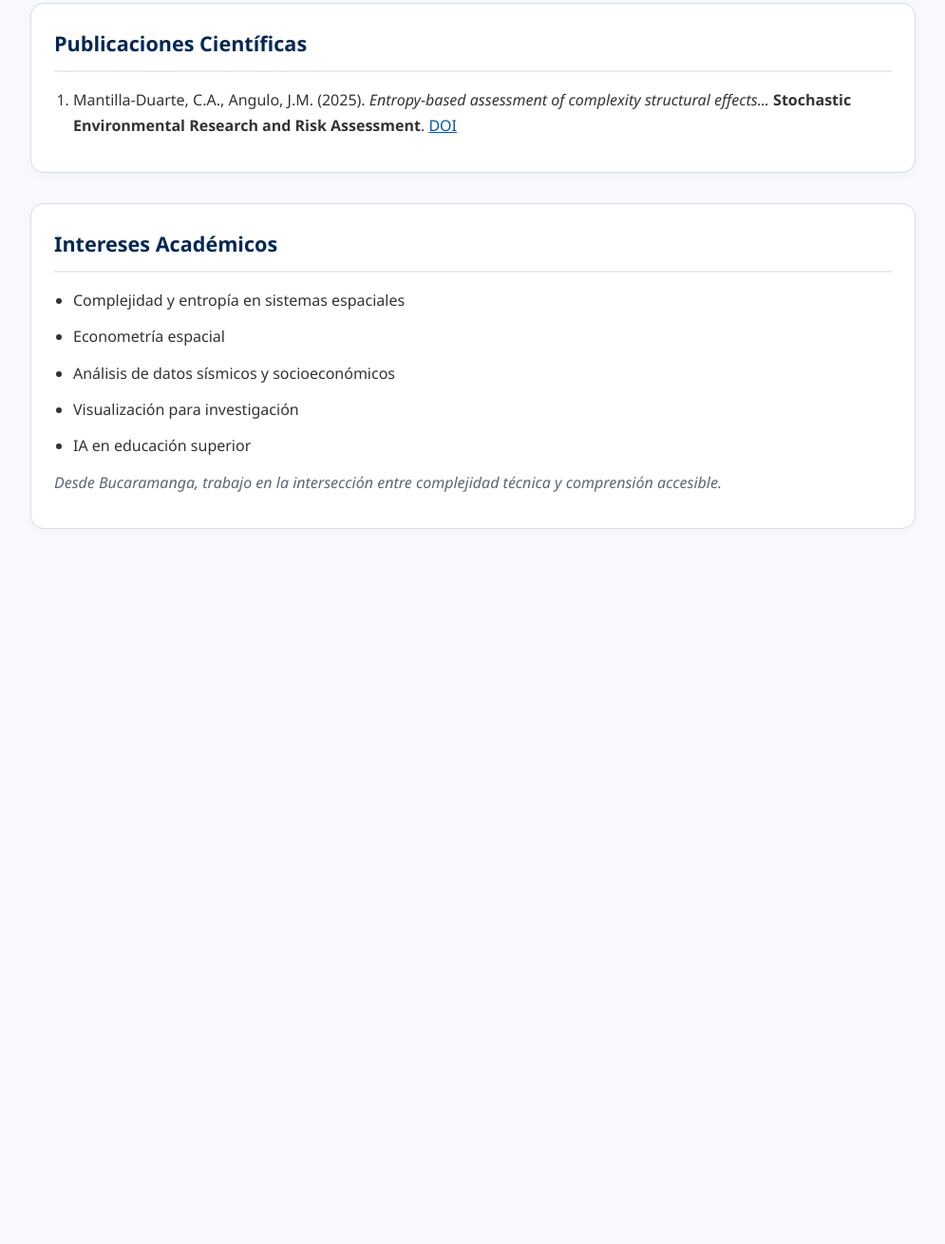
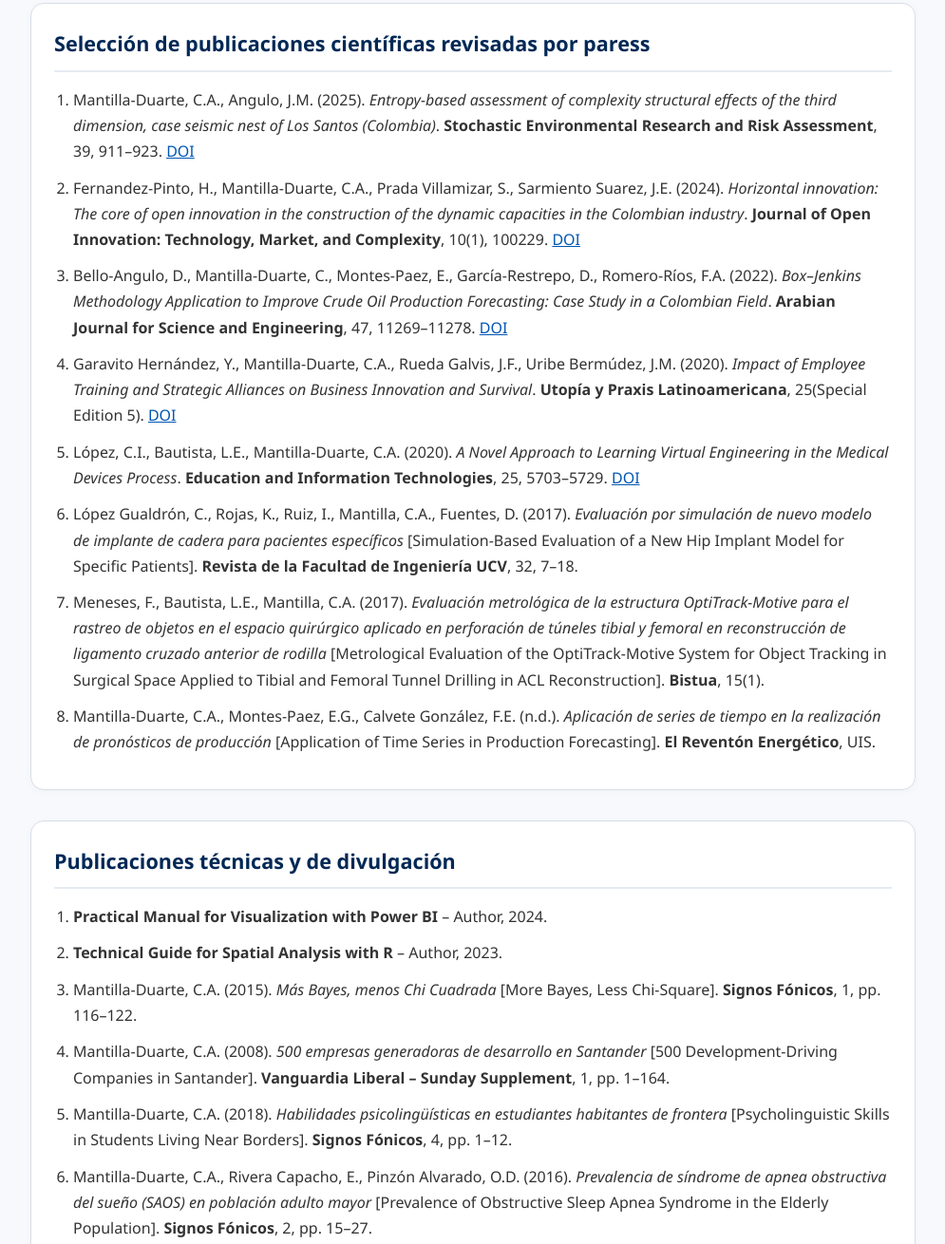
Before and after one commit to karlosmantilla/karlosmantilla.github.io, a plain HTML site: page spanish.html in a window 1280 px wide. Shown: the part 1898-3208 px from the top of the page at 95% size, without its empty margins (142-1137 px from the left). Before the commit the page ends 2535 px from the top, so only its background shows below. Drawn offline with Linux system fonts and the light colour scheme.

Commit message:
Revise scientific publications and add new entries
Updated the section title and added several new scientific publications and technical writings.

```diff
--- a/spanish.html
+++ b/spanish.html
@@ -235,14 +235,68 @@
     </section>
 
     <section>
-      <h2>Publicaciones Científicas</h2>
+      <h2>Selección de publicaciones científicas revisadas por paress</h2>
       <ol>
         <li>
           Mantilla-Duarte, C.A., Angulo, J.M. (2025).
-          <em>Entropy-based assessment of complexity structural effects...</em>
-          <strong>Stochastic Environmental Research and Risk Assessment</strong>.
-          <a href="https://doi.org/10.1007/s00477-024-02890-1" target="_blank">DOI</a>
+          <em>Entropy-based assessment of complexity structural effects of the third dimension, case seismic nest of Los Santos (Colombia)</em>.
+          <strong>Stochastic Environmental Research and Risk Assessment</strong>, 39, 911–923.
+          <a href="https://doi.org/10.1007/s00477-024-02890-1" target="_blank" rel="noopener noreferrer">DOI</a>
         </li>
+        <li>
+          Fernandez-Pinto, H., Mantilla-Duarte, C.A., Prada Villamizar, S., Sarmiento Suarez, J.E. (2024).
+          <em>Horizontal innovation: The core of open innovation in the construction of the dynamic capacities in the Colombian industry</em>.
+          <strong>Journal of Open Innovation: Technology, Market, and Complexity</strong>, 10(1), 100229.
+          <a href="https://doi.org/10.1016/j.joitmc.2024.100229" target="_blank" rel="noopener noreferrer">DOI</a>
+        </li>
+        <li>
+          Bello-Angulo, D., Mantilla-Duarte, C., Montes-Paez, E., García-Restrepo, D., Romero-Ríos, F.A. (2022).
+          <em>Box–Jenkins Methodology Application to Improve Crude Oil Production Forecasting: Case Study in a Colombian Field</em>.
+          <strong>Arabian Journal for Science and Engineering</strong>, 47, 11269–11278.
+          <a href="https://doi.org/10.1007/s13369-021-05997-7" target="_blank" rel="noopener noreferrer">DOI</a>
+        </li>
+        <li>
+          Garavito Hernández, Y., Mantilla-Duarte, C.A., Rueda Galvis, J.F., Uribe Bermúdez, J.M. (2020).
+          <em>Impact of Employee Training and Strategic Alliances on Business Innovation and Survival</em>.
+          <strong>Utopía y Praxis Latinoamericana</strong>, 25(Special Edition 5).
+          <a href="https://doi.org/10.5281/zenodo.3984208" target="_blank" rel="noopener noreferrer">DOI</a>
+        </li>
+        <li>
+          López, C.I., Bautista, L.E., Mantilla-Duarte, C.A. (2020).
+          <em>A Novel Approach to Learning Virtual Engineering in the Medical Devices Process</em>.
+          <strong>Education and Information Technologies</strong>, 25, 5703–5729.
+          <a href="https://doi.org/10.1007/s10639-020-10236-x" target="_blank" rel="noopener noreferrer">DOI</a>
+        </li>
+        <li>
+          López Gualdrón, C., Rojas, K., Ruiz, I., Mantilla, C.A., Fuentes, D. (2017).
+          <em>Evaluación por simulación de nuevo modelo de implante de cadera para pacientes específicos</em> [Simulation-Based Evaluation of a New Hip Implant Model for Specific Patients].
+          <strong>Revista de la Facultad de Ingeniería UCV</strong>, 32, 7–18.
+        </li>
+        <li>
+          Meneses, F., Bautista, L.E., Mantilla, C.A. (2017).
+          <em>Evaluación metrológica de la estructura OptiTrack-Motive para el rastreo de objetos en el espacio quirúrgico aplicado en perforación de túneles tibial y femoral en reconstrucción de ligamento cruzado anterior de rodilla</em>
+          [Metrological Evaluation of the OptiTrack-Motive System for Object Tracking in Surgical Space Applied to Tibial and Femoral Tunnel Drilling in ACL Reconstruction].
+          <strong>Bistua</strong>, 15(1).
+        </li>
+        <li>
+          Mantilla-Duarte, C.A., Montes-Paez, E.G., Calvete González, F.E. (n.d.).
+          <em>Aplicación de series de tiempo en la realización de pronósticos de producción</em>
+          [Application of Time Series in Production Forecasting].
+          <strong>El Reventón Energético</strong>, UIS.
+        </li>
+      </ol>
+    </section>
+
+    <section>
+      <h2>Publicaciones técnicas y de divulgación</h2>
+      <ol>
+        <li><strong>Practical Manual for Visualization with Power BI</strong> – Author, 2024.</li>
+        <li><strong>Technical Guide for Spatial Analysis with R</strong> – Author, 2023.</li>
+        <li>Mantilla-Duarte, C.A. (2015). <em>Más Bayes, menos Chi Cuadrada</em> [More Bayes, Less Chi-Square]. <strong>Signos Fónicos</strong>, 1, pp. 116–122.</li>
+        <li>Mantilla-Duarte, C.A. (2008). <em>500 empresas generadoras de desarrollo en Santander</em> [500 Development-Driving Companies in Santander]. <strong>Vanguardia Liberal – Sunday Supplement</strong>, 1, pp. 1–164.</li>
+        <li>Mantilla-Duarte, C.A. (2018). <em>Habilidades psicolingüísticas en estudiantes habitantes de frontera</em> [Psycholinguistic Skills in Students Living Near Borders]. <strong>Signos Fónicos</strong>, 4, pp. 1–12.</li>
+        <li>Mantilla-Duarte, C.A., Rivera Capacho, E., Pinzón Alvarado, O.D. (2016). <em>Prevalencia de síndrome de apnea obstructiva del sueño (SAOS) en población adulto mayor</em> [Prevalence of Obstructive Sleep Apnea Syndrome in the Elderly Population]. <strong>Signos Fónicos</strong>, 2, pp. 15–27.</li>
+        <li>Mantilla-Duarte, C.A., Rivera Capacho, E., Rangel Navia, H.J., Albarracín Suescún, F.J., Mogollón Tolosa, M.X. (2015). <em>Relación entre los vectores de crecimiento mandibular anteroposterior y vertical con talla y peso en niños entre dos y cuatro años usando la paquimetría orofacial</em> [Relationship Between Anteroposterior and Vertical Mandibular Growth Vectors with Height and Weight in Children Aged Two to Four Using Orofacial Pachymetry]. <strong>Signos Fónicos</strong>, 1, pp. 201–219.</li>
       </ol>
     </section>
 
```
